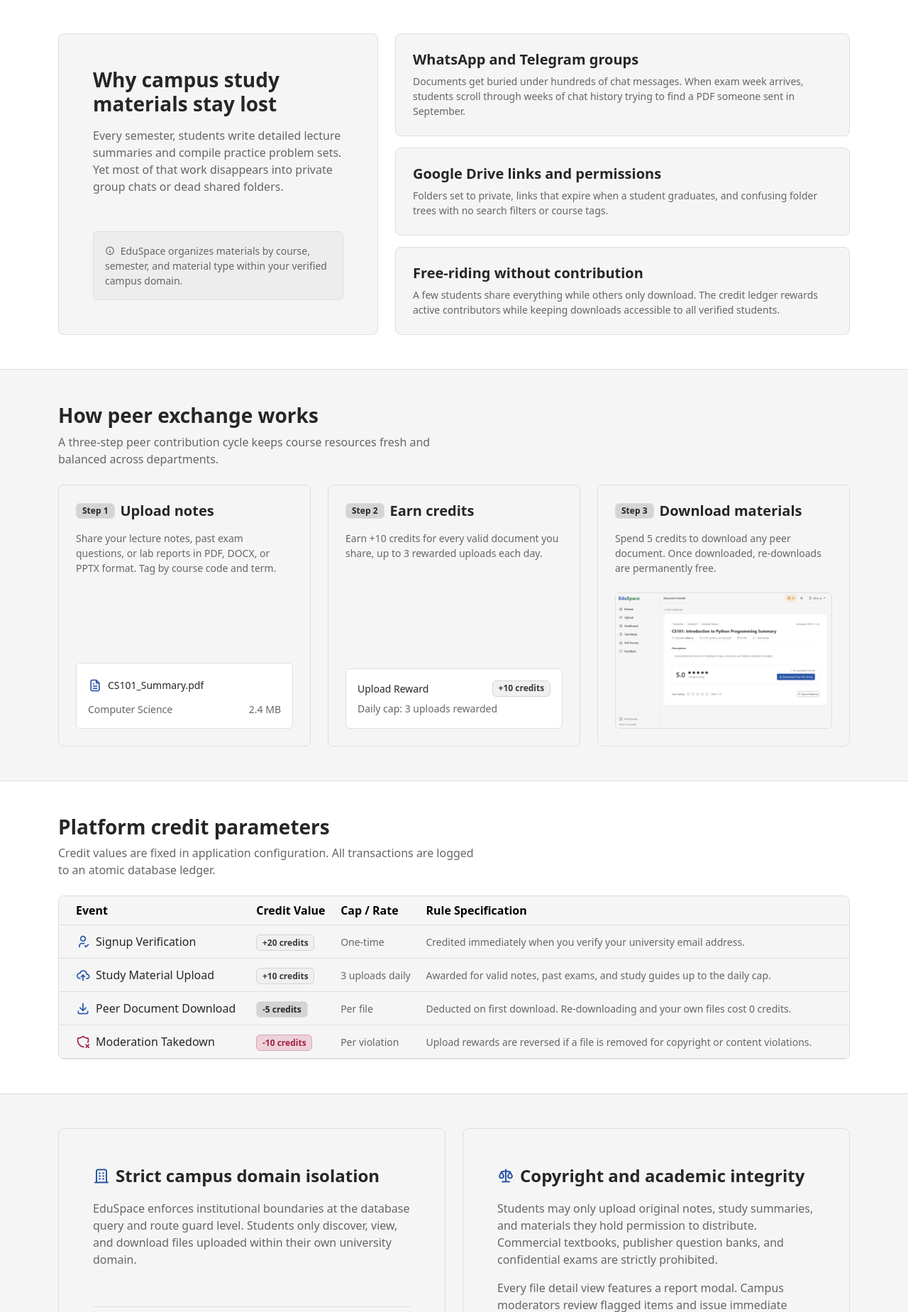
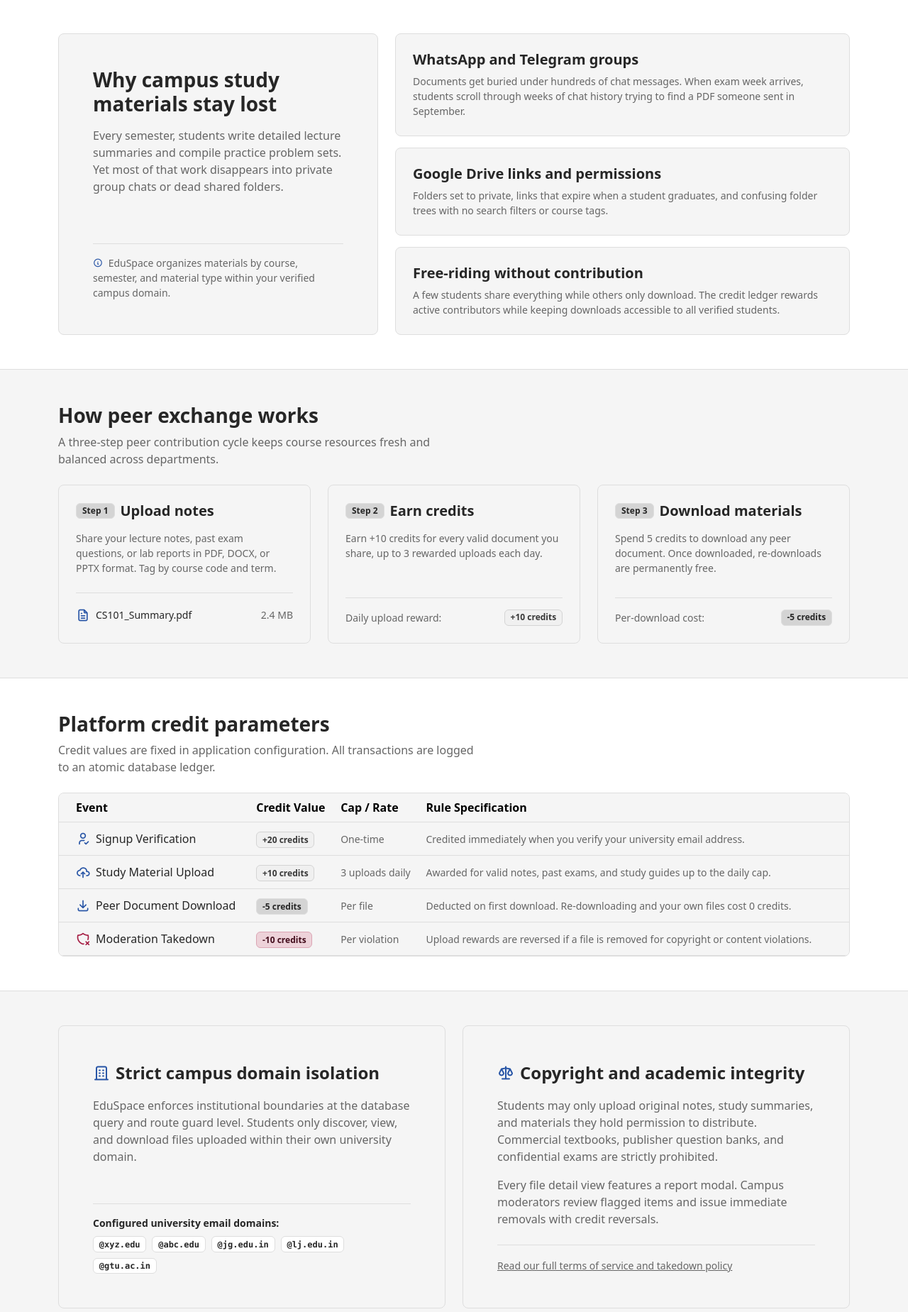
Before and after one commit to TheRealSamkit/eduspace, a Flask app: page / in a window 1280 px wide. Shown: the part 573-2422 px from the top of the page at 71% size. Run offline with Flask 3, Linux system fonts and the light colour scheme; some libraries are stand-ins or nearby versions.

Commit message:
fix(landing): flatten nested card hierarchy and improve takedown badge contrast for impeccable audit compliance

```diff
--- a/templates/landing.html
+++ b/templates/landing.html
@@ -116,8 +116,8 @@
                                 Every semester, students write detailed lecture summaries and compile practice problem sets. Yet most of that work disappears into private group chats or dead shared folders.
                             </p>
                         </div>
-                        <div class="p-3 border rounded-2 bg-body-secondary small text-body-secondary">
-                            <i class="ti ti-info-circle me-1" aria-hidden="true"></i>
+                        <div class="pt-3 border-top small text-body-secondary">
+                            <i class="ti ti-info-circle me-1 text-primary" aria-hidden="true"></i>
                             EduSpace organizes materials by course, semester, and material type within your verified campus domain.
                         </div>
                     </div>
@@ -163,8 +163,7 @@
 
             <div class="row g-4">
                 <div class="col-lg-4">
-                    <div class="card h-100 border rounded-3 bg-body">
-                        <div class="card-body p-4 d-flex flex-column">
+                    <div class="h-100 p-4 border rounded-3 bg-body d-flex flex-column">
                         <div class="d-flex align-items-center gap-2 mb-3">
                             <span class="badge bg-secondary-subtle text-body border fw-bold px-2 py-1">Step 1</span>
                             <h3 class="h5 fw-semibold text-body mb-0">Upload notes</h3>
@@ -172,25 +171,18 @@
                         <p class="text-body-secondary small mb-4 flex-grow-1">
                             Share your lecture notes, past exam questions, or lab reports in PDF, DOCX, or PPTX format. Tag by course code and term.
                         </p>
-
-                            <!-- Mini file card preview -->
-                            <div class="p-3 border rounded-2 bg-body-tertiary">
-                                <div class="d-flex align-items-center gap-2 mb-2">
+                        <div class="pt-3 border-top d-flex justify-content-between align-items-center text-body-secondary small">
+                            <div class="d-flex align-items-center gap-2">
                                 <i class="ti ti-file-text text-primary fs-5" aria-hidden="true"></i>
-                                    <span class="fw-medium small text-body text-truncate">CS101_Summary.pdf</span>
+                                <span class="fw-medium text-body">CS101_Summary.pdf</span>
                             </div>
-                                <div class="d-flex justify-content-between text-body-secondary small">
-                                    <span>Computer Science</span>
                             <span>2.4 MB</span>
-                                </div>
-                            </div>
                         </div>
                     </div>
                 </div>
 
                 <div class="col-lg-4">
-                    <div class="card h-100 border rounded-3 bg-body">
-                        <div class="card-body p-4 d-flex flex-column">
+                    <div class="h-100 p-4 border rounded-3 bg-body d-flex flex-column">
                         <div class="d-flex align-items-center gap-2 mb-3">
                             <span class="badge bg-secondary-subtle text-body border fw-bold px-2 py-1">Step 2</span>
                             <h3 class="h5 fw-semibold text-body mb-0">Earn credits</h3>
@@ -198,22 +190,15 @@
                         <p class="text-body-secondary small mb-4 flex-grow-1">
                             Earn +{{ config.UPLOAD_REWARD }} credits for every valid document you share, up to {{ config.MAX_REWARDED_UPLOADS_PER_DAY }} rewarded uploads each day.
                         </p>
-
-                            <!-- Mini credit transaction card -->
-                            <div class="p-3 border rounded-2 bg-body-tertiary">
-                                <div class="d-flex justify-content-between align-items-center mb-1">
-                                    <span class="small fw-medium text-body">Upload Reward</span>
+                        <div class="pt-3 border-top d-flex justify-content-between align-items-center">
+                            <span class="small text-body-secondary">Daily upload reward:</span>
                             <span class="badge bg-brass-subtle text-brass-emphasis border border-brass-subtle">+{{ config.UPLOAD_REWARD }} credits</span>
-                                </div>
-                                <span class="text-body-secondary small">Daily cap: {{ config.MAX_REWARDED_UPLOADS_PER_DAY }} uploads rewarded</span>
-                            </div>
                         </div>
                     </div>
                 </div>
 
                 <div class="col-lg-4">
-                    <div class="card h-100 border rounded-3 bg-body">
-                        <div class="card-body p-4 d-flex flex-column">
+                    <div class="h-100 p-4 border rounded-3 bg-body d-flex flex-column">
                         <div class="d-flex align-items-center gap-2 mb-3">
                             <span class="badge bg-secondary-subtle text-body border fw-bold px-2 py-1">Step 3</span>
                             <h3 class="h5 fw-semibold text-body mb-0">Download materials</h3>
@@ -221,16 +206,9 @@
                         <p class="text-body-secondary small mb-4 flex-grow-1">
                             Spend {{ config.DOWNLOAD_COST }} credits to download any peer document. Once downloaded, re-downloads are permanently free.
                         </p>
-
-                            <!-- Mini crop preview of file detail -->
-                            <div class="border rounded-2 overflow-hidden bg-body-tertiary">
-                                <img src="{{ url_for('static', filename='img/file-preview-light.png') }}"
-                                    class="img-fluid landing-preview-light w-100" width="1280" height="800"
-                                    alt="Resource preview detail view" loading="lazy">
-                                <img src="{{ url_for('static', filename='img/file-preview-dark.png') }}"
-                                    class="img-fluid landing-preview-dark w-100" width="1280" height="800"
-                                    alt="Resource preview detail view in dark theme" loading="lazy">
-                            </div>
+                        <div class="pt-3 border-top d-flex justify-content-between align-items-center">
+                            <span class="small text-body-secondary">Per-download cost:</span>
+                            <span class="badge bg-secondary-subtle text-body border">-{{ config.DOWNLOAD_COST }} credits</span>
                         </div>
                     </div>
                 </div>
@@ -307,7 +285,7 @@
                                     </div>
                                 </td>
                                 <td>
-                                    <span class="badge bg-danger-subtle text-danger border border-danger-subtle">-{{ config.UPLOAD_REWARD }} credits</span>
+                                    <span class="badge bg-danger-subtle text-danger-emphasis border border-danger-subtle">-{{ config.UPLOAD_REWARD }} credits</span>
                                 </td>
                                 <td class="text-body-secondary small">Per violation</td>
                                 <td class="pe-4 text-body-secondary small">Upload rewards are reversed if a file is removed for copyright or content violations.</td>
```
Also changed, not shown: 6 other files. Lines whose indentation alone changed are shown as unchanged.
